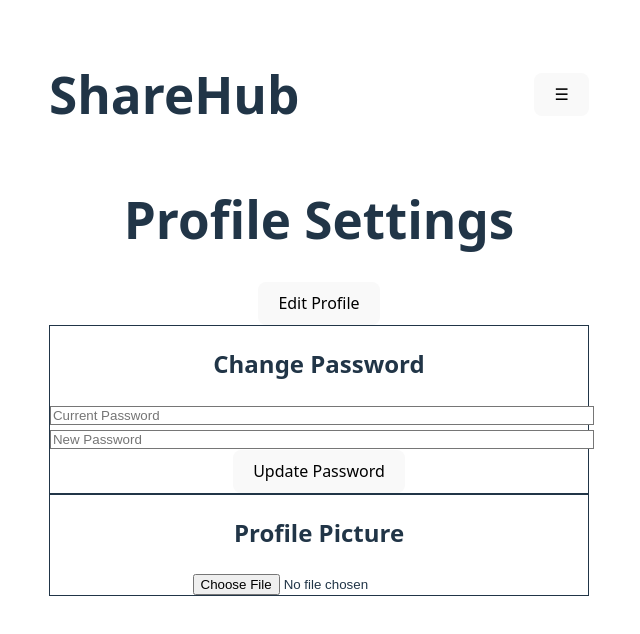
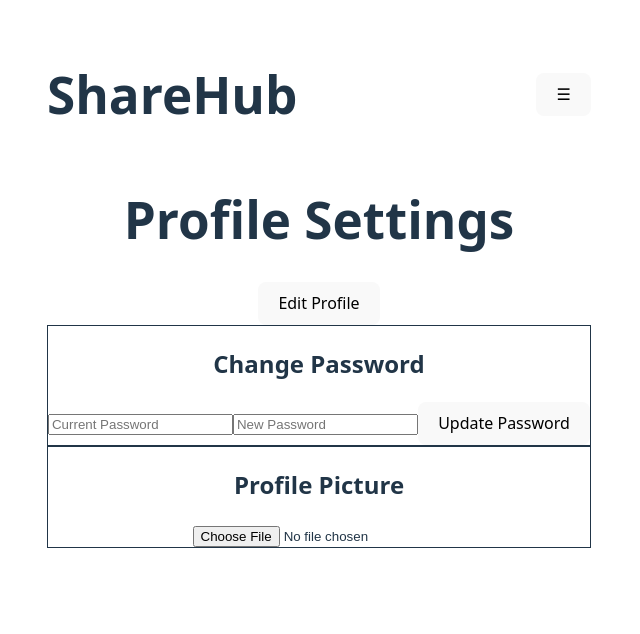
Before and after one commit to zelleofn/ShareHub, a React (Vite) app in the folder frontend/cloud-storage-frontend/: page /settings/profile in a window 1280 px wide. Shown: the top 634 px of the page, without its empty margins (321-961 px from the left). Built offline with nearby package versions, Linux system fonts and the light colour scheme; no server answers; sample sign-in values are in the browser's storage.

Commit message:
frontend fixed update password bug

```diff
--- a/frontend/cloud-storage-frontend/src/pages/ProfilePage.tsx
+++ b/frontend/cloud-storage-frontend/src/pages/ProfilePage.tsx
@@ -15,15 +15,15 @@ const ProfilePage = () => {
   const [user, setUser] = useState<UserInfo | null>(null);
   const [loading, setLoading] = useState(true);
   const [editMode, setEditMode] = useState(false);
-  const [formData, setFormData] = useState({ name: "", email: "" });
-  const [passwords, setPasswords] = useState({ current: "", newPass: "" });
+  const [formData, setFormData] = useState({ username: "", email: "" });
+  const [passwords, setPasswords] = useState({ currentPassword: "", newPassword: "" });
 
   useEffect(() => {
   api.get("/user/info")
     .then(res => {
 
       setUser(res.data);
-      setFormData({ name: res.data.name, email: res.data.email });
+      setFormData({ username: res.data.name, email: res.data.email });
     })
     .catch(err => {
       console.log("ERROR:", err.response?.status, err.response?.data);
@@ -35,6 +35,11 @@ const ProfilePage = () => {
   const handleUpdateProfile = async () => {
   try {
     await api.put("/user/edit", formData);
+
+
+    const updated = await api.get("/user/info");
+    setUser(updated.data);
+
     toast.success("Profile updated");
     setEditMode(false);
   } catch {
@@ -42,11 +47,12 @@ const ProfilePage = () => {
   }
 };
 
+
   const handleChangePassword = async () => {
     try {
       await api.put("/user/change-password", passwords);
       toast.success("Password changed");
-      setPasswords({ current: "", newPass: "" });
+      setPasswords({ currentPassword: "", newPassword: "" });
     } catch {
       toast.error("Failed to change password");
     }
@@ -91,8 +97,8 @@ const ProfilePage = () => {
           <h2 className="text-lg font-semibold mb-2">Edit Profile</h2>
           <input
             type="text"
-            value={formData.name}
-            onChange={e => setFormData({ ...formData, name: e.target.value })}
+            value={formData.username}
+            onChange={e => setFormData({ ...formData, username: e.target.value })}
             className="border p-2 w-full mb-2"
             placeholder="Name"
           />
@@ -121,16 +127,14 @@ const ProfilePage = () => {
         <h2 className="text-lg font-semibold mb-2">Change Password</h2>
       <input
          type="password"
-          value={passwords.current}
-          onChange={e => setPasswords({ ...passwords, current: e.target.value })}
-          className="border p-2 w-full mb-2"
+         value={passwords.currentPassword}
+         onChange={e => setPasswords({ ...passwords, currentPassword: e.target.value })}
          placeholder="Current Password"
       />
         <input
           type="password"
-          value={passwords.newPass}
-          onChange={e => setPasswords({ ...passwords, newPass: e.target.value })}
-          className="border p-2 w-full mb-2"
+          value={passwords.newPassword}
+          onChange={e => setPasswords({ ...passwords, newPassword: e.target.value })}
           placeholder="New Password"
       />
         <button onClick={handleChangePassword} className="bg-blue-600 text-white px-3 py-1 rounded">
```
Lines whose indentation alone changed are shown as unchanged.
